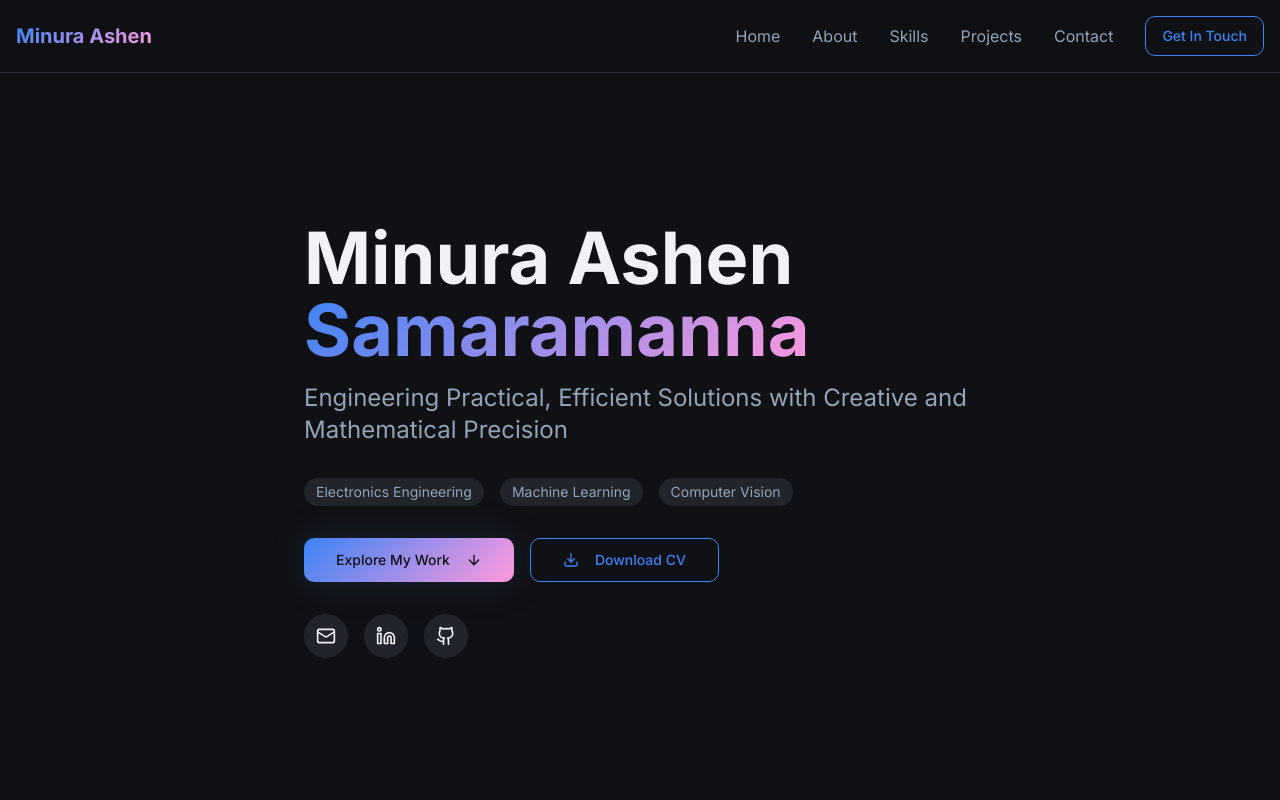
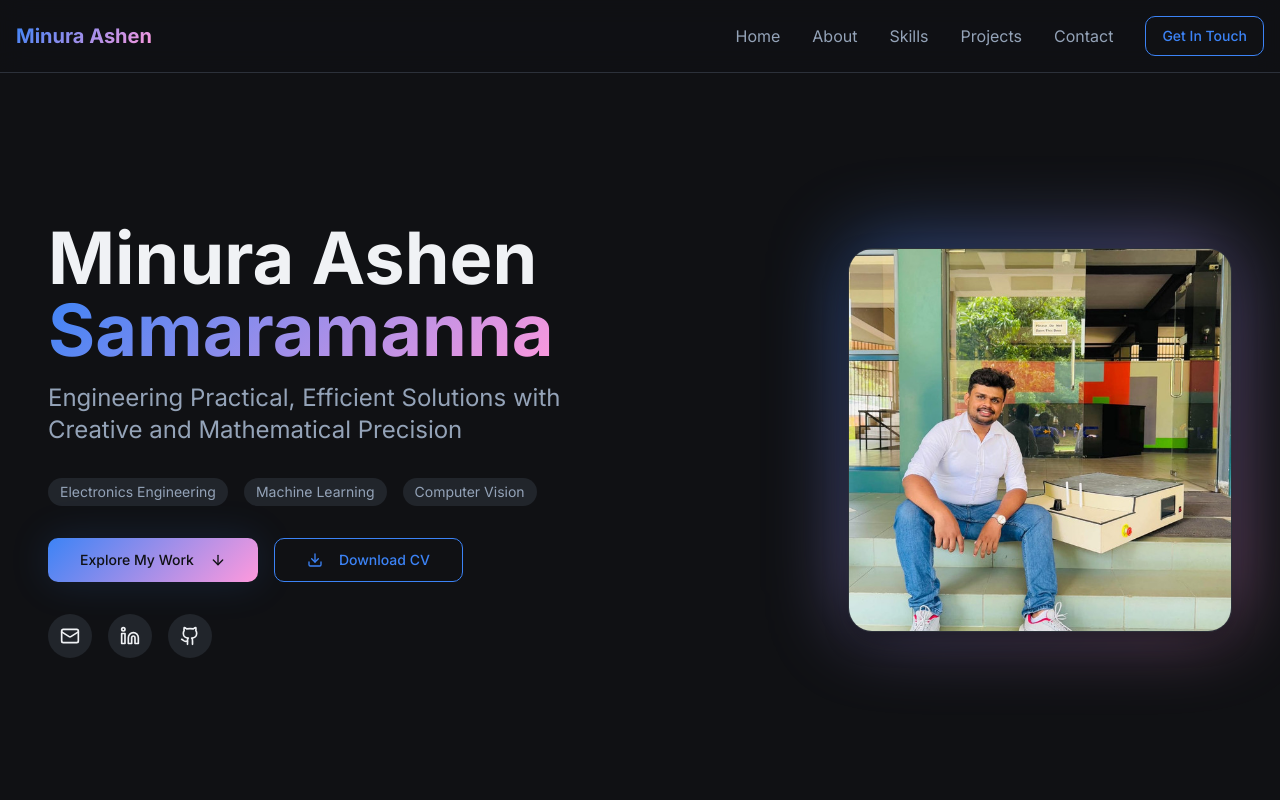
Before and after one commit to minuraashen/minuraashensamaramanna, a React (Vite) app: page / in a window 1280 px wide. Shown: the top 800 px of the page. Built offline with nearby package versions, Linux system fonts and the light colour scheme.

Commit message:
Add profile picture
Add the provided photo to the specified location.

```diff
--- a/src/components/Hero.tsx
+++ b/src/components/Hero.tsx
@@ -1,5 +1,6 @@
 import { ArrowDown, Download, Github, Linkedin, Mail } from "lucide-react";
 import { Button } from "@/components/ui/button";
+import profilePicture from "@/assets/profile-picture.jpg";
 
 const Hero = () => {
   const scrollToAbout = () => {
@@ -12,7 +13,7 @@ const Hero = () => {
   return (
     <section id="home" className="min-h-screen flex items-center justify-center pt-20 px-4">
       <div className="container mx-auto">
-        <div className="flex items-center justify-center">
+        <div className="grid lg:grid-cols-2 gap-12 items-center">
           {/* Text Content */}
           <div className="space-y-8 animate-fade-in">
             <div className="space-y-4">
@@ -79,6 +80,17 @@ const Hero = () => {
             </div>
           </div>
 
+          {/* Profile Picture */}
+          <div className="flex justify-center lg:justify-end animate-scale-in">
+            <div className="relative">
+              <div className="absolute inset-0 bg-gradient-primary rounded-3xl blur-2xl opacity-50 animate-float"></div>
+              <img
+                src={profilePicture}
+                alt="Minura Ashen Samaramanna"
+                className="relative w-80 h-80 lg:w-96 lg:h-96 object-cover rounded-3xl shadow-card border border-border"
+              />
+            </div>
+          </div>
         </div>
       </div>
     </section>
```
Also changed, not shown: src/assets/profile-picture.jpg (added).
